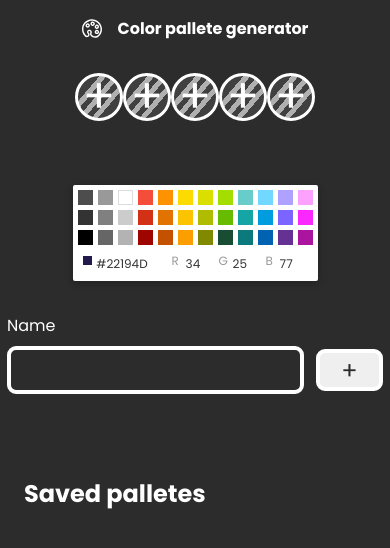
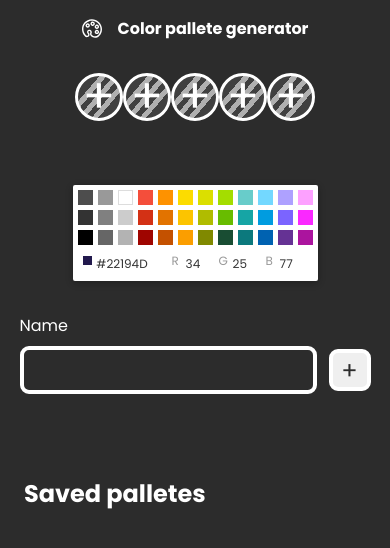
Before and after one commit to Unodecopas/color-pallete-generator, a React (Vite) app: page / in a window 390 px wide. Shown: the top 548 px of the page. Built offline with nearby package versions, Linux system fonts and the light colour scheme.

Commit message:
style: inputs now must show completely on small screens

```diff
--- a/src/components/ColorsName/styles.module.css
+++ b/src/components/ColorsName/styles.module.css
@@ -22,6 +22,10 @@
   display: flex;
   flex-direction: column;
   gap: 0.5rem;
+  width: 90%;
+  justify-self: center;
+  align-self: center;
+  place-self: center;
 }
 .colorsName .inputs {
   display: flex;
```
